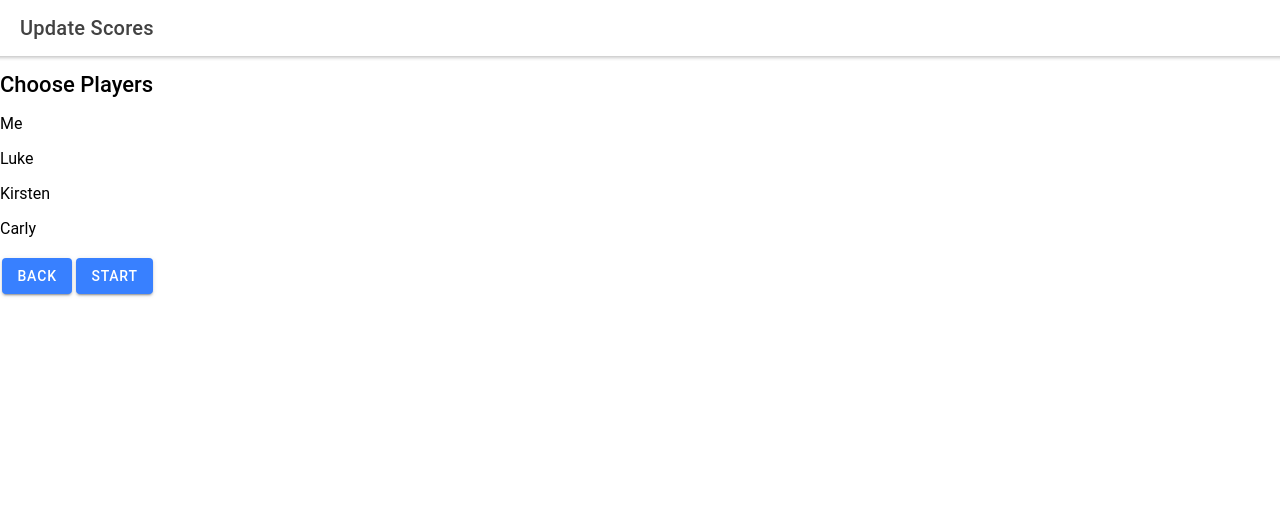
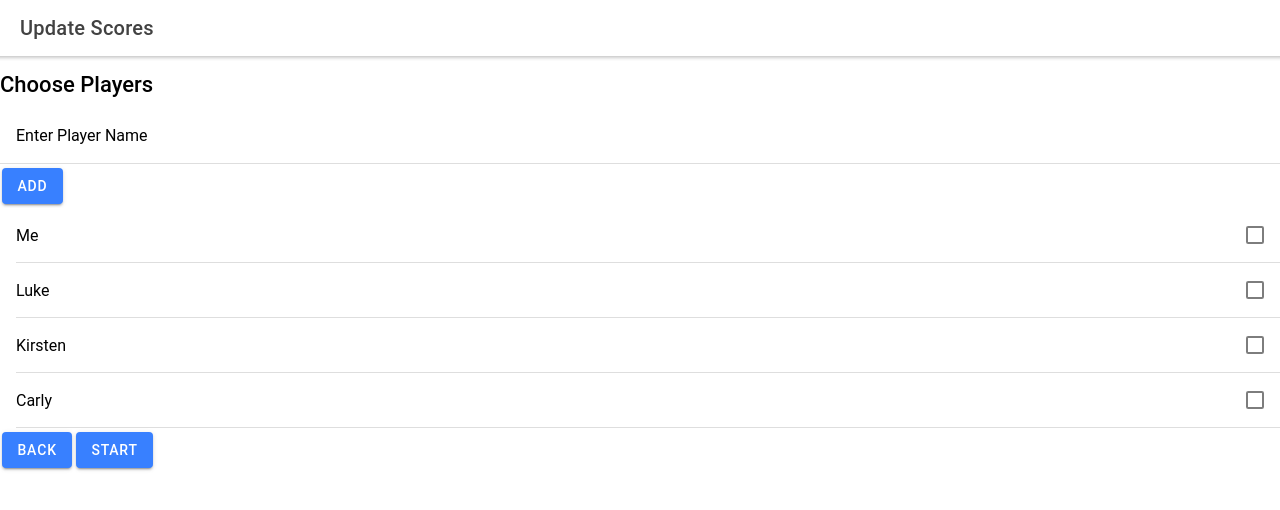
Before and after one commit to mad-java-adv-s21/adv-fe-tca-scrabble, a React (Create React App) app: page /Score in a window 1280 px wide. Shown: the top 510 px of the page. Built offline with nearby package versions, Linux system fonts and the light colour scheme.

Commit message:
checkedboxes for available players and input for new players

```diff
--- a/src/pages/Play.tsx
+++ b/src/pages/Play.tsx
@@ -41,15 +41,14 @@ export const Play: React.FC<PlayProps> = ({
             <IonTitle size="large">Play Game</IonTitle>
           </IonToolbar>
         </IonHeader>
-        { currentGame.player.map(x => (
-          <IonButton
-            key={x}
 
 
-          >
-            {x} Won
-          </IonButton>
-        ))}
+          { currentGame.player.map(x => (
+            <p>
+              {x}
+            </p>
+          ))}
+
         <IonButton
             onClick={endGame}
 
--- a/src/pages/Score.tsx
+++ b/src/pages/Score.tsx
@@ -20,18 +20,43 @@ interface ScoreProps {
       , checked: false
     }))
 
+    const [availablePlayers, setAvailablePlayers] = useState(playersWithCheckedBoolean);
+
+    const [newPlayerName, setNewPlayerName] = useState("");
+
     const history = useHistory();
 
+    const togglePlayerChecked = (p: any) => {
+        setAvailablePlayers(
+          availablePlayers.map(x=> ({
+            ...x
+            , checked: x === p ? !x.checked : x.checked
+          }))
+        );
+    };
+
+    const addNewPlayer = () => {
+      // add the new player to available players
+      setAvailablePlayers([
+        ...availablePlayers
+        , {
+          name: newPlayerName
+          , checked: true
+        }
+      ]);
+
+      // clear out the input control
+      setNewPlayerName("");
+    };
+
     const startGame  = () => {
+
+
 
       // set up players and start time
       setCurrentGame({
         start: new Date().toISOString()
-        , player: [
-            pastPlayers[0]
-            , pastPlayers[1]
-            , "kate"
-        ]
+        , player: availablePlayers.filter(x => x.checked).map(x => x.name)
       });
 
       // nav to play screen
@@ -68,8 +93,40 @@ interface ScoreProps {
           <h3>
             Choose Players
           </h3>
+
+          <div>
+
+
+          <IonItem>
+            <IonLabel position="floating">
+              Enter Player Name
+            </IonLabel>
+
+            <IonInput
+              value={newPlayerName}
+              onIonChange={(e) => setNewPlayerName((e.target as any).value)}
+            ></IonInput>
+          </IonItem>
+          <IonButton
+            onClick={addNewPlayer}>
+            Add
+          </IonButton>
+
+
+          </div>
+
           {
-            playersWithCheckedBoolean.map(x => <p key={x.name}>{x.name}</p>)
+            availablePlayers.map(x => (
+            <IonItem>
+              <IonLabel>
+                  {x.name}
+              </IonLabel>
+              <IonCheckbox
+                  checked={x.checked}
+                  onIonChange={e => togglePlayerChecked(x)}
+              />
+            </IonItem>)
+            )
           }
 
 
```
